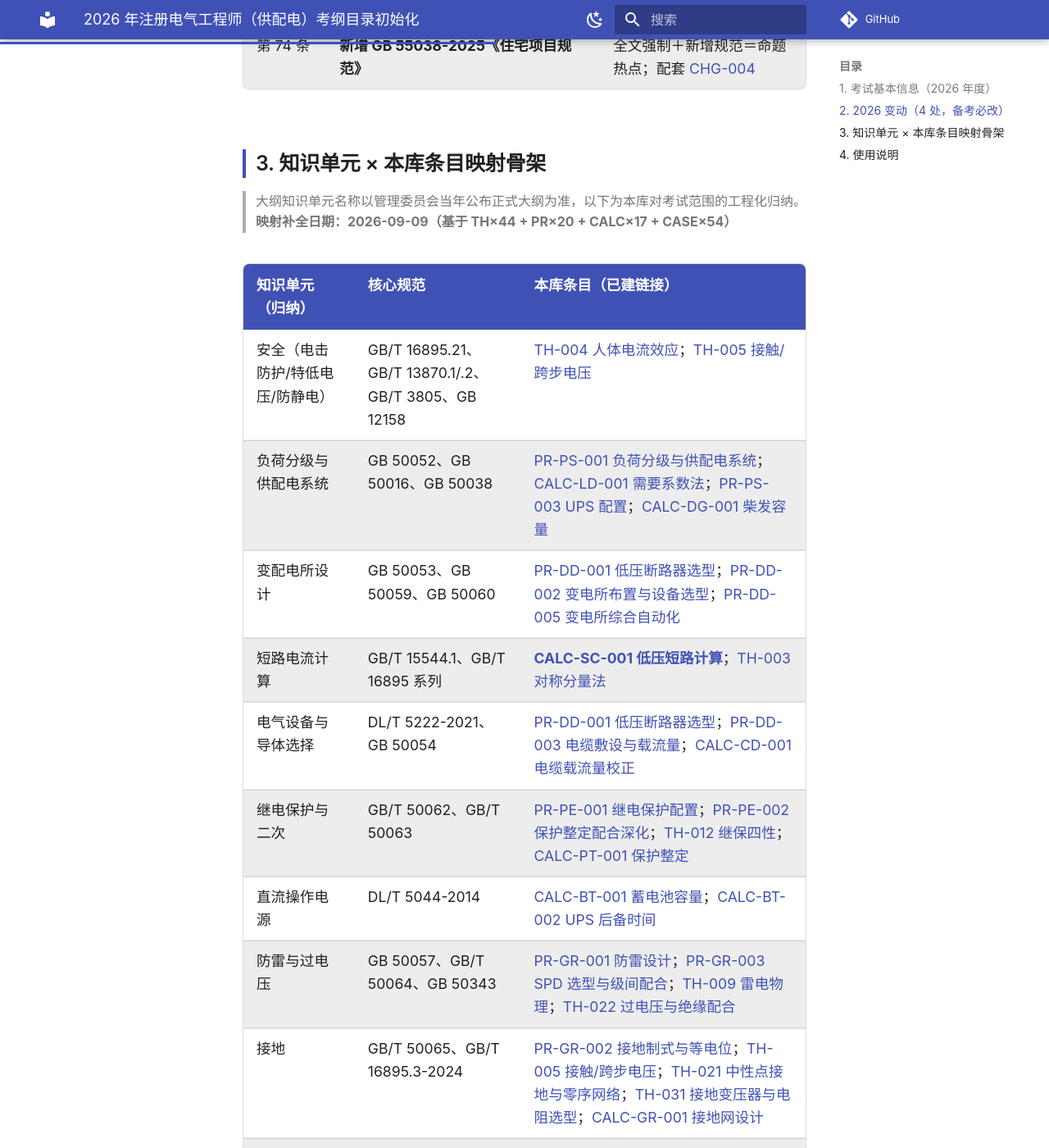
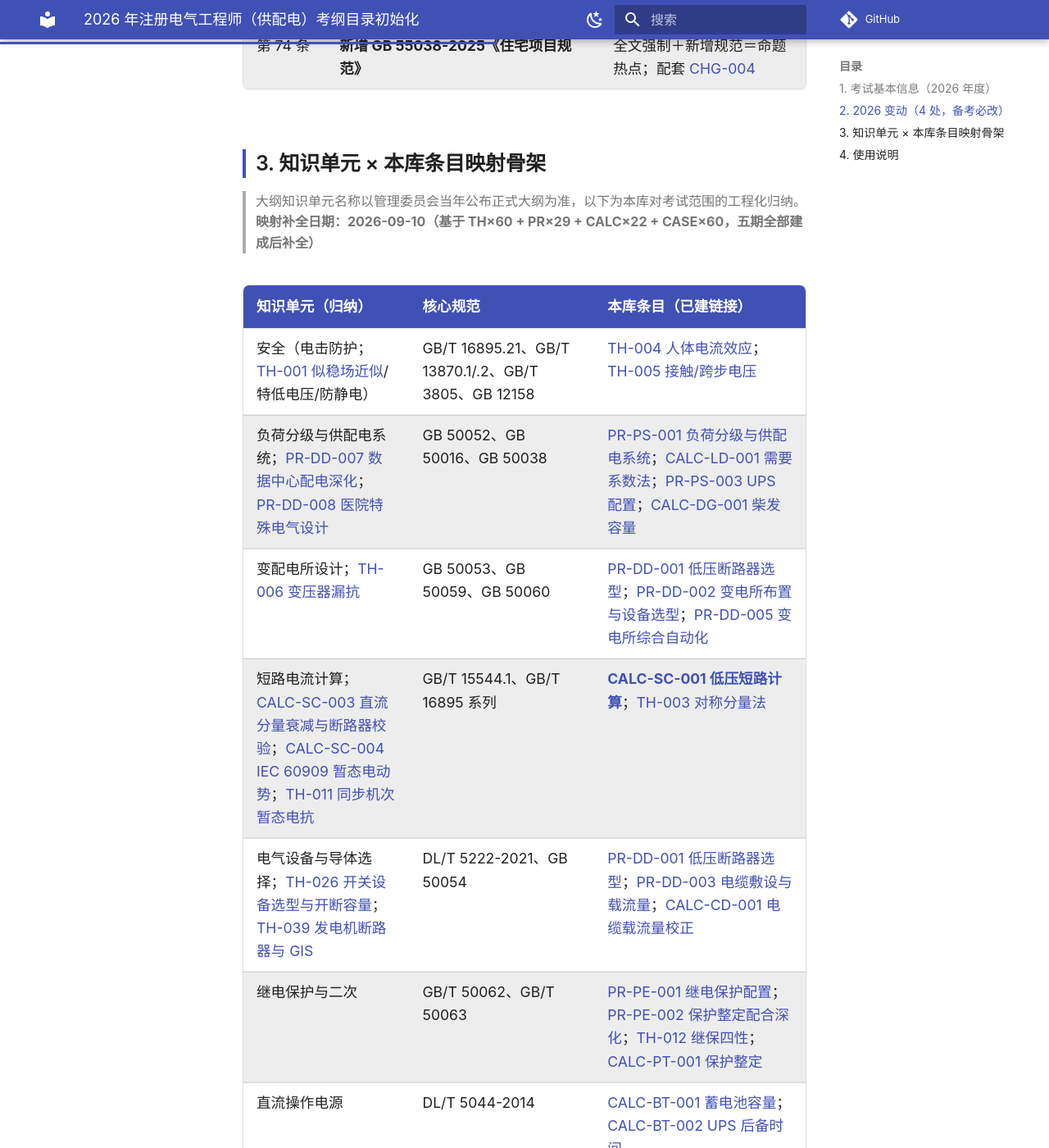
Before and after one commit to lbl1988/Electrical-Engineer-Unified-Knowledge, an MkDocs documentation site: the page built from docs/60-exam/2026-供配电考纲初始化.md, in a window 1280 px wide and 1400 px high, scrolled down 1287 px. Shown: the whole window at 82% size. Built offline with MkDocs 1.6.1 and Material for MkDocs 9.7.7, drawn with Linux system fonts in a browser that asks for light colours; comment, search, counter and statistics services are not loaded; some of the changed text lies outside the part shown.

Commit message:
feat: 60-exam 知识单元映射补全——新增 CALC 5 条 + PR 10 条 + TH 15 条，双文件升级 v1.0→v1.1

```diff
--- a/docs/60-exam/2026-供配电考纲初始化.md
+++ b/docs/60-exam/2026-供配电考纲初始化.md
@@ -8,8 +8,8 @@ lifecycle: 考试
 standards:
   - { code: 2026 年度考纲公告, clause: "附件8", note: "《2026年度全国勘察设计注册电气工程师（供配电）专业考试标准、规范、规程及设计手册目录》" }
 status: published
-version: 1.0
-updated: 2026-09-08
+version: 1.1
+updated: 2026-09-10
 ---
 
 # 2026 注册电气工程师（供配电）考纲目录初始化
@@ -38,23 +38,23 @@ updated: 2026-09-08
 ## 3. 知识单元 × 本库条目映射骨架
 
 > 大纲知识单元名称以管理委员会当年公布正式大纲为准，以下为本库对考试范围的工程化归纳。
-> **映射补全日期：2026-09-09（基于 TH×44 + PR×20 + CALC×17 + CASE×54）**
+> **映射补全日期：2026-09-10（基于 TH×60 + PR×29 + CALC×22 + CASE×60，五期全部建成后补全）**
 
 | 知识单元（归纳） | 核心规范 | 本库条目（已建链接） |
 |---|---|---|
-| 安全（电击防护/特低电压/防静电） | GB/T 16895.21、GB/T 13870.1/.2、GB/T 3805、GB 12158 | [TH-004 人体电流效应](../10-theory/TH-004-current-effects-human-body.md)；[TH-005 接触/跨步电压](../10-theory/TH-005-touch-step-voltage.md) |
-| 负荷分级与供配电系统 | GB 50052、GB 50016、GB 50038 | [PR-PS-001 负荷分级与供配电系统](../30-practice/PR-PS-001-load-classification.md)；[CALC-LD-001 需要系数法](../40-calc/CALC-LD-001-demand-factor-method.md)；[PR-PS-003 UPS 配置](../30-practice/PR-PS-003-ups-and-battery-design.md)；[CALC-DG-001 柴发容量](../40-calc/CALC-DG-001-diesel-generator-capacity.md) |
-| 变配电所设计 | GB 50053、GB 50059、GB 50060 | [PR-DD-001 低压断路器选型](../30-practice/PR-DD-001-lv-breaker-selection.md)；[PR-DD-002 变电所布置与设备选型](../30-practice/PR-DD-002-substation-layout-and-equipment-selection.md)；[PR-DD-005 变电所综合自动化](../30-practice/PR-DD-005-substation-automation-system.md) |
-| 短路电流计算 | GB/T 15544.1、GB/T 16895 系列 | **[CALC-SC-001 低压短路计算](../40-calc/CALC-SC-001-低压三相短路电流计算.md)**；[TH-003 对称分量法](../10-theory/TH-003-symmetrical-components.md) |
-| 电气设备与导体选择 | DL/T 5222-2021、GB 50054 | [PR-DD-001 低压断路器选型](../30-practice/PR-DD-001-lv-breaker-selection.md)；[PR-DD-003 电缆敷设与载流量](../30-practice/PR-DD-003-cable-routing-and-installation.md)；[CALC-CD-001 电缆载流量校正](../40-calc/CALC-CD-001-cable-ampacity-correction.md) |
+| 安全（电击防护；[TH-001 似稳场近似](../10-theory/TH-001-quasi-static-field-approximation.md)/特低电压/防静电） | GB/T 16895.21、GB/T 13870.1/.2、GB/T 3805、GB 12158 | [TH-004 人体电流效应](../10-theory/TH-004-current-effects-human-body.md)；[TH-005 接触/跨步电压](../10-theory/TH-005-touch-step-voltage.md) |
+| 负荷分级与供配电系统；[PR-DD-007 数据中心配电深化](../30-practice/PR-DD-007-data-center-power-distribution-deepening.md)；[PR-DD-008 医院特殊电气设计](../30-practice/PR-DD-008-hospital-special-electrical-design.md) | GB 50052、GB 50016、GB 50038 | [PR-PS-001 负荷分级与供配电系统](../30-practice/PR-PS-001-load-classification.md)；[CALC-LD-001 需要系数法](../40-calc/CALC-LD-001-demand-factor-method.md)；[PR-PS-003 UPS 配置](../30-practice/PR-PS-003-ups-and-battery-design.md)；[CALC-DG-001 柴发容量](../40-calc/CALC-DG-001-diesel-generator-capacity.md) |
+| 变配电所设计；[TH-006 变压器漏抗](../10-theory/TH-006-transformer-leakage-reactance.md) | GB 50053、GB 50059、GB 50060 | [PR-DD-001 低压断路器选型](../30-practice/PR-DD-001-lv-breaker-selection.md)；[PR-DD-002 变电所布置与设备选型](../30-practice/PR-DD-002-substation-layout-and-equipment-selection.md)；[PR-DD-005 变电所综合自动化](../30-practice/PR-DD-005-substation-automation-system.md) |
+| 短路电流计算；[CALC-SC-003 直流分量衰减与断路器校验](../40-calc/CALC-SC-003-dc-component-decay-and-breaker-dc-rating.md)；[CALC-SC-004 IEC 60909 暂态电动势](../40-calc/CALC-SC-004-transient-emf-iec60909.md)；[TH-011 同步机次暂态电抗](../10-theory/TH-011-synchronous-machine-subtransient-reactance.md) | GB/T 15544.1、GB/T 16895 系列 | **[CALC-SC-001 低压短路计算](../40-calc/CALC-SC-001-低压三相短路电流计算.md)**；[TH-003 对称分量法](../10-theory/TH-003-symmetrical-components.md) |
+| 电气设备与导体选择；[TH-026 开关设备选型与开断容量](../10-theory/TH-026-switchgear-selection-and-breaking-capacity.md)；[TH-039 发电机断路器与 GIS](../10-theory/TH-039-generator-breaker-and-gis-selection.md) | DL/T 5222-2021、GB 50054 | [PR-DD-001 低压断路器选型](../30-practice/PR-DD-001-lv-breaker-selection.md)；[PR-DD-003 电缆敷设与载流量](../30-practice/PR-DD-003-cable-routing-and-installation.md)；[CALC-CD-001 电缆载流量校正](../40-calc/CALC-CD-001-cable-ampacity-correction.md) |
 | 继电保护与二次 | GB/T 50062、GB/T 50063 | [PR-PE-001 继电保护配置](../30-practice/PR-PE-001-relay-protection-config.md)；[PR-PE-002 保护整定配合深化](../30-practice/PR-PE-002-relay-protection-coordination-deepening.md)；[TH-012 继保四性](../10-theory/TH-012-protection-four-properties.md)；[CALC-PT-001 保护整定](../40-calc/CALC-PT-001-protection-setting.md) |
 | 直流操作电源 | DL/T 5044-2014 | [CALC-BT-001 蓄电池容量](../40-calc/CALC-BT-001-battery-capacity.md)；[CALC-BT-002 UPS 后备时间](../40-calc/CALC-BT-002-ups-battery-autonomy.md) |
 | 防雷与过电压 | GB 50057、GB/T 50064、GB 50343 | [PR-GR-001 防雷设计](../30-practice/PR-GR-001-lightning-protection-design.md)；[PR-GR-003 SPD 选型与级间配合](../30-practice/PR-GR-003-spd-selection-and-coordination.md)；[TH-009 雷电物理](../10-theory/TH-009-lightning-physics.md)；[TH-022 过电压与绝缘配合](../10-theory/TH-022-overvoltage-mechanism-and-insulation-coordination.md) |
-| 接地 | GB/T 50065、GB/T 16895.3-2024 | [PR-GR-002 接地制式与等电位](../30-practice/PR-GR-002-earthing-arrangement.md)；[TH-005 接触/跨步电压](../10-theory/TH-005-touch-step-voltage.md)；[TH-021 中性点接地与零序网络](../10-theory/TH-021-neutral-grounding-and-zero-sequence-network.md)；[TH-031 接地变压器与电阻选型](../10-theory/TH-031-grounding-transformer-and-resistor-selection.md)；[CALC-GR-001 接地网设计](../40-calc/CALC-GR-001-grounding-grid-design.md) |
-| 照明 | **GB/T 50034-2024** | [CALC-LT-001 利用系数法](../40-calc/CALC-LT-001-lumen-method.md)；[CALC-LT-002 逐点法](../40-calc/CALC-LT-002-point-illuminance-method.md)；[PR-BE-001 应急照明](../30-practice/PR-BE-001-emergency-lighting.md)；[CHG-001 照明标准变更](../20-standards/changelog/CHG-001-GBT50034-2024.md) |
-| 电气传动 | GB 50055 | [PR-PS-002 电动机控制与启动方式](../30-practice/PR-PS-002-motor-control-and-starting.md)；[TH-007 异步电机启动](../10-theory/TH-007-induction-motor-starting.md)；[TH-033 异步电机变频调速](../10-theory/TH-033-induction-motor-vfd-control-strategy.md)；[CALC-MS-001 电机启动压降](../40-calc/CALC-MS-001-motor-starting-voltage-drop.md)；[CALC-MS-002 电机温升](../40-calc/CALC-MS-002-motor-temperature-rise.md) |
+| 接地 |；[CALC-GR-002 接地故障电流精算](../40-calc/CALC-GR-002-ground-fault-current-with-zero-sequence.md)；[CALC-FT-001 弧光接地过电压与抑制](../40-calc/CALC-FT-001-arc-ground-overvoltage-and-suppression.md) GB/T 50065、GB/T 16895.3-2024 | [PR-GR-002 接地制式与等电位](../30-practice/PR-GR-002-earthing-arrangement.md)；[TH-005 接触/跨步电压](../10-theory/TH-005-touch-step-voltage.md)；[TH-021 中性点接地与零序网络](../10-theory/TH-021-neutral-grounding-and-zero-sequence-network.md)；[TH-031 接地变压器与电阻选型](../10-theory/TH-031-grounding-transformer-and-resistor-selection.md)；[CALC-GR-001 接地网设计](../40-calc/CALC-GR-001-grounding-grid-design.md) |
+| 照明 |；[TH-002 相量法](../10-theory/TH-002-phasor-method.md) **GB/T 50034-2024** | [CALC-LT-001 利用系数法](../40-calc/CALC-LT-001-lumen-method.md)；[CALC-LT-002 逐点法](../40-calc/CALC-LT-002-point-illuminance-method.md)；[PR-BE-001 应急照明](../30-practice/PR-BE-001-emergency-lighting.md)；[CHG-001 照明标准变更](../20-standards/changelog/CHG-001-GBT50034-2024.md) |
+| 电气传动 |；[CALC-MS-003 电机软启动器选型](../40-calc/CALC-MS-003-motor-soft-starter-selection.md)；[TH-006 变压器漏抗](../10-theory/TH-006-transformer-leakage-reactance.md) GB 50055 | [PR-PS-002 电动机控制与启动方式](../30-practice/PR-PS-002-motor-control-and-starting.md)；[TH-007 异步电机启动](../10-theory/TH-007-induction-motor-starting.md)；[TH-033 异步电机变频调速](../10-theory/TH-033-induction-motor-vfd-control-strategy.md)；[CALC-MS-001 电机启动压降](../40-calc/CALC-MS-001-motor-starting-voltage-drop.md)；[CALC-MS-002 电机温升](../40-calc/CALC-MS-002-motor-temperature-rise.md) |
 | 建筑智能化/消防 | GB 50116、GB 51309、GB 50311~50314 等 | [PR-CM-001 消防联动](../30-practice/PR-CM-001-fire-protection-interlocking.md)；[PR-BE-001 应急照明](../30-practice/PR-BE-001-emergency-lighting.md)；[PR-DD-004 配电网自动化与 SCADA](../30-practice/PR-DD-004-distribution-automation-and-scada.md) |
-| 节能与电能质量 | GB 55015、GB 20052-2024、GB/T 14549 等 | [PR-PQ-001 无功补偿与谐波治理](../30-practice/PR-PQ-001-pq-compensation-design.md)；[PR-PQ-002 电能质量监测](../30-practice/PR-PQ-002-power-quality-monitoring-and-mitigation.md)；[TH-008 谐波机理](../10-theory/TH-008-harmonic-generation.md)；[TH-010 无功功率](../10-theory/TH-010-reactive-power.md)；[CALC-RC-001 无功补偿容量](../40-calc/CALC-RC-001-reactive-compensation.md)；[CALC-HM-001 谐波潮流](../40-calc/CALC-HM-001-harmonic-power-flow.md)；[CALC-VL-001 电压偏差与损耗](../40-calc/CALC-VL-001-voltage-deviation-and-loss.md) |
+| 节能与电能质量；[PR-ES-004 近零碳园区](../30-practice/PR-ES-004-near-zero-carbon-park.md)；[PR-PS-004 智慧园区能管 EMS](../30-practice/PR-PS-004-ems-for-smart-park.md)；[TH-008 谐波机理](../10-theory/TH-008-harmonic-generation.md) | GB 55015、GB 20052-2024、GB/T 14549 等 | [PR-PQ-001 无功补偿与谐波治理](../30-practice/PR-PQ-001-pq-compensation-design.md)；[PR-PQ-002 电能质量监测](../30-practice/PR-PQ-002-power-quality-monitoring-and-mitigation.md)；[TH-008 谐波机理](../10-theory/TH-008-harmonic-generation.md)；[TH-010 无功功率](../10-theory/TH-010-reactive-power.md)；[CALC-RC-001 无功补偿容量](../40-calc/CALC-RC-001-reactive-compensation.md)；[CALC-HM-001 谐波潮流](../40-calc/CALC-HM-001-harmonic-power-flow.md)；[CALC-VL-001 电压偏差与损耗](../40-calc/CALC-VL-001-voltage-deviation-and-loss.md) |
 
 ## 4. 使用说明
 
```
Also changed, not shown: docs/60-exam/2026-发输变电考纲初始化.md (+9 -9 lines).
